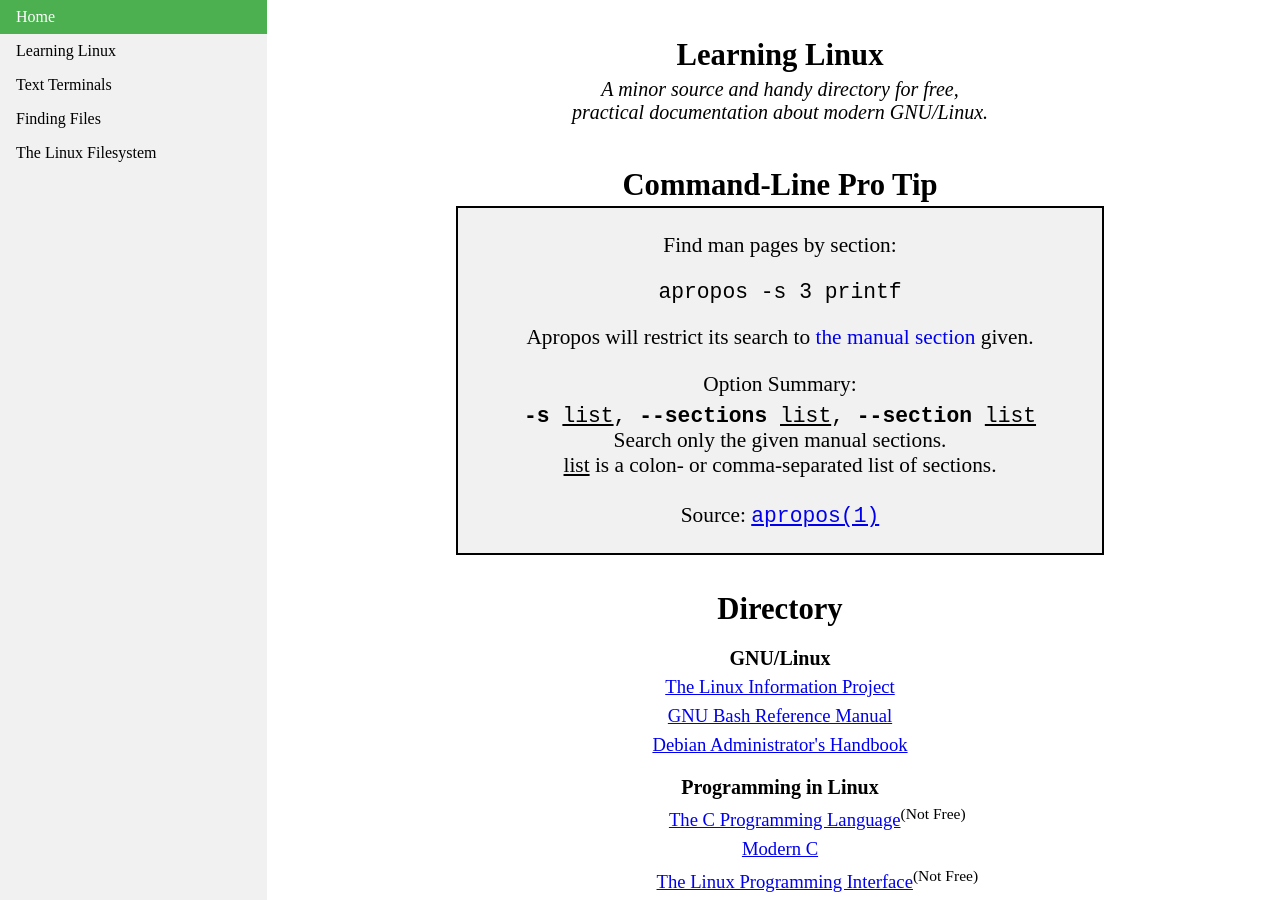
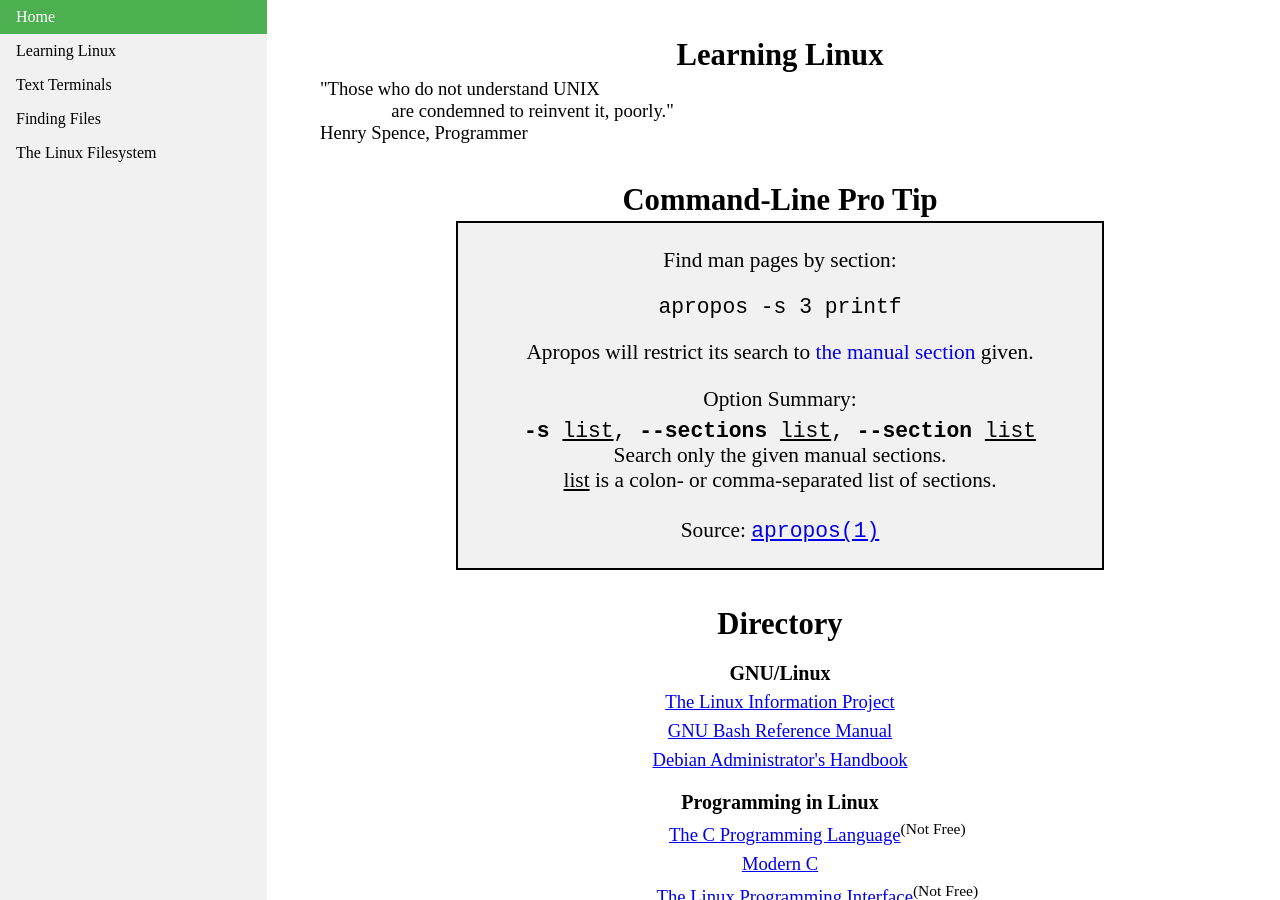
Before and after one commit to josh-59/Learning-Linux, a Jekyll site: the page built from index.html, in a window 1280 px wide and 900 px high. Built offline with Jekyll 4.4.1, drawn with Linux system fonts in a browser that asks for light colours.

Commit message:
Added quote

```diff
--- a/index.html
+++ b/index.html
@@ -5,10 +5,15 @@ title: Home
 
 <div id="introduction" class="content">
     <h1> Learning Linux </h1>
-    <h4>
-        A minor source and handy directory for free,<br>
-        practical documentation about modern GNU/Linux.
-    </h4>
+    <div class="quote-text">
+	    "Those who do not understand UNIX
+		<span style="display:inline-block; width: 50pt;"></span><br>
+		<span style="display:inline-block; width: 50pt;"></span>
+	   	are condemned to reinvent it, poorly."
+    </div>
+    <div class="quote-ref">
+	    Henry Spence, Programmer
+	</div>
 </div>
 
 <div class="content">
```
